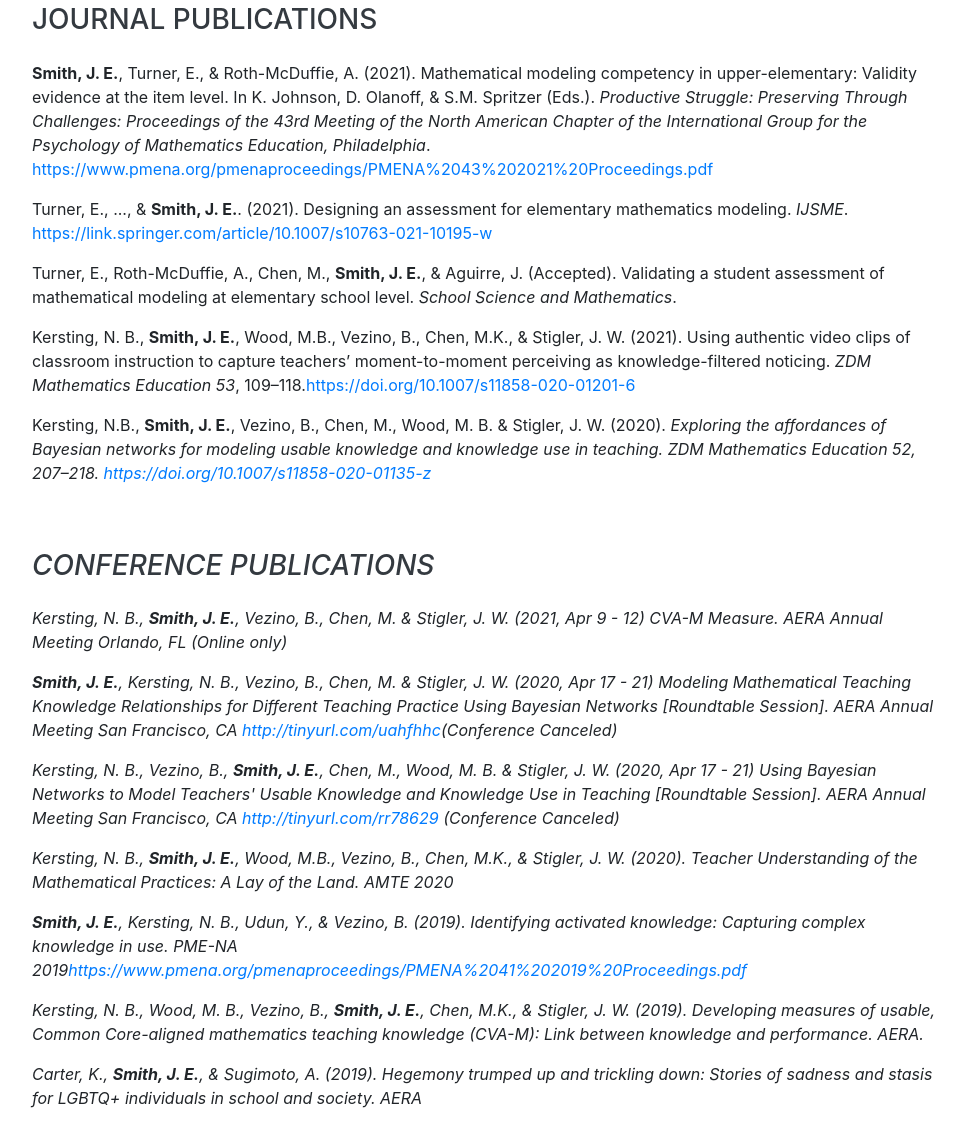
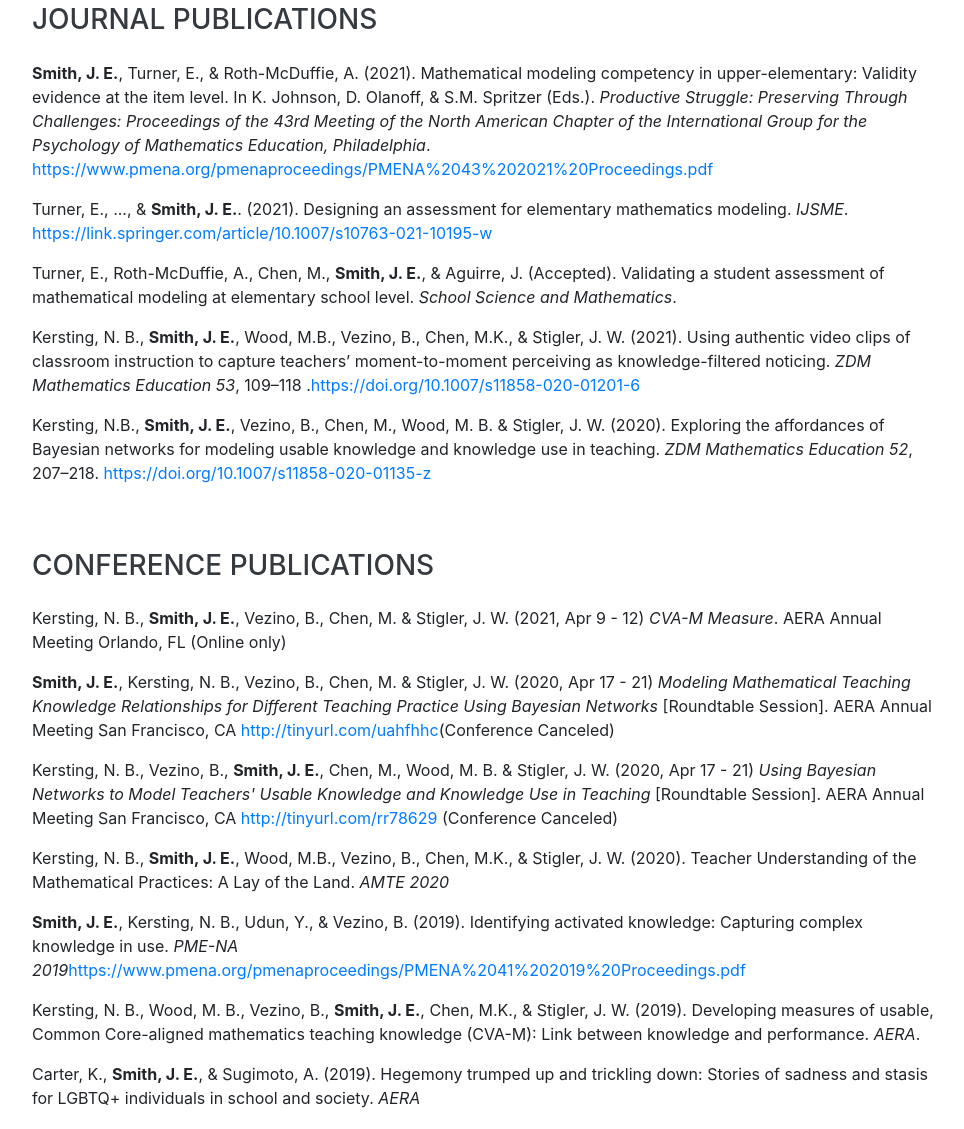
Before and after one commit to edSmith62/edsmith62.github.io, a website with bundled scripts: page index.html in a window 1280 px wide. Shown: the part 2415-3544 px from the top of the page, without its empty margins (288-1252 px from the left). Built offline with nearby package versions, Linux system fonts and the light colour scheme; a web font is replaced by a local one.

Commit message:
Update index.html

```diff
--- a/index.html
+++ b/index.html
@@ -176,8 +176,8 @@
             <p><b>Smith, J. E.</b>, Turner, E., & Roth-McDuffie, A. (2021). Mathematical modeling competency in upper-elementary: Validity evidence at the item level. In K. Johnson, D. Olanoff, & S.M. Spritzer (Eds.). <i>Productive Struggle: Preserving Through Challenges: Proceedings of the 43rd Meeting of the North American Chapter of the International Group for the Psychology of Mathematics Education, Philadelphia</i>. <a href = "https://www.pmena.org/pmenaproceedings/PMENA%2043%202021%20Proceedings.pdf">https://www.pmena.org/pmenaproceedings/PMENA%2043%202021%20Proceedings.pdf</a></p>
             <p>Turner, E., ..., & <b>Smith, J. E.</b>. (2021). Designing an assessment for elementary mathematics modeling. <i>IJSME</i>. <a href = "https://link.springer.com/article/10.1007/s10763-021-10195-w">https://link.springer.com/article/10.1007/s10763-021-10195-w </a></p>
             <p>Turner, E., Roth-McDuffie, A., Chen, M., <b>Smith, J. E.</b>, & Aguirre, J. (Accepted). Validating a student assessment of mathematical modeling at elementary school level. <i>School Science and Mathematics</i>.</p>
-            <p>Kersting, N. B., <b>Smith, J. E.</b>, Wood, M.B., Vezino, B., Chen, M.K., & Stigler, J. W. (2021). Using authentic video clips of classroom instruction to capture teachers’ moment-to-moment perceiving as knowledge-filtered noticing. <i> ZDM Mathematics Education 53</i>, 109–118</i>.<a href = "https://doi.org/10.1007/s11858-020-01201-6">https://doi.org/10.1007/s11858-020-01201-6</a></p>
-            <p>Kersting, N.B., <b>Smith, J. E.</b>, Vezino, B., Chen, M., Wood, M. B. & Stigler, J. W. (2020). <i>Exploring the affordances of Bayesian networks for modeling usable knowledge and knowledge use in teaching. <i>ZDM Mathematics Education 52</i>, 207–218. <a href = "https://doi.org/10.1007/s11858-020-01135-z">https://doi.org/10.1007/s11858-020-01135-z</a></p>
+            <p>Kersting, N. B., <b>Smith, J. E.</b>, Wood, M.B., Vezino, B., Chen, M.K., & Stigler, J. W. (2021). Using authentic video clips of classroom instruction to capture teachers’ moment-to-moment perceiving as knowledge-filtered noticing. <i> ZDM Mathematics Education 53</i>, 109–118 </i>.<a href = "https://doi.org/10.1007/s11858-020-01201-6">https://doi.org/10.1007/s11858-020-01201-6</a></p>
+            <p>Kersting, N.B., <b>Smith, J. E.</b>, Vezino, B., Chen, M., Wood, M. B. & Stigler, J. W. (2020). Exploring the affordances of Bayesian networks for modeling usable knowledge and knowledge use in teaching. <i>ZDM Mathematics Education 52</i>, 207–218. <a href = "https://doi.org/10.1007/s11858-020-01135-z">https://doi.org/10.1007/s11858-020-01135-z</a></p>
 
           </div>
         </div>
```
